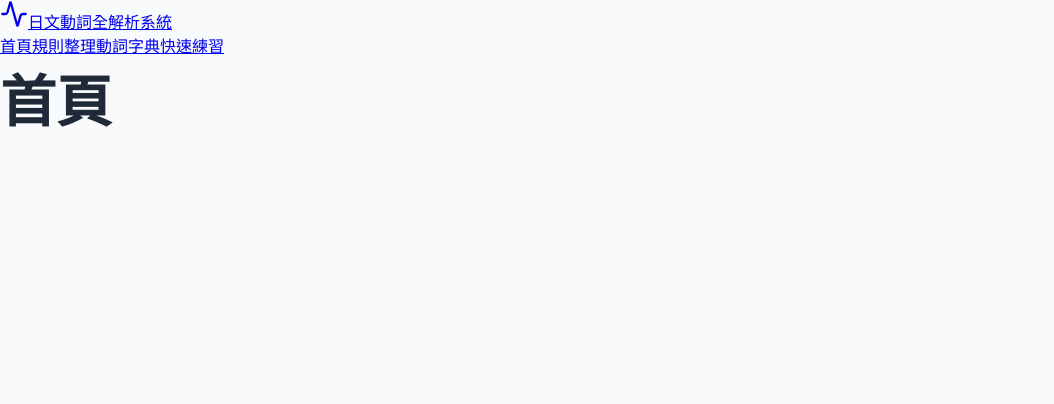
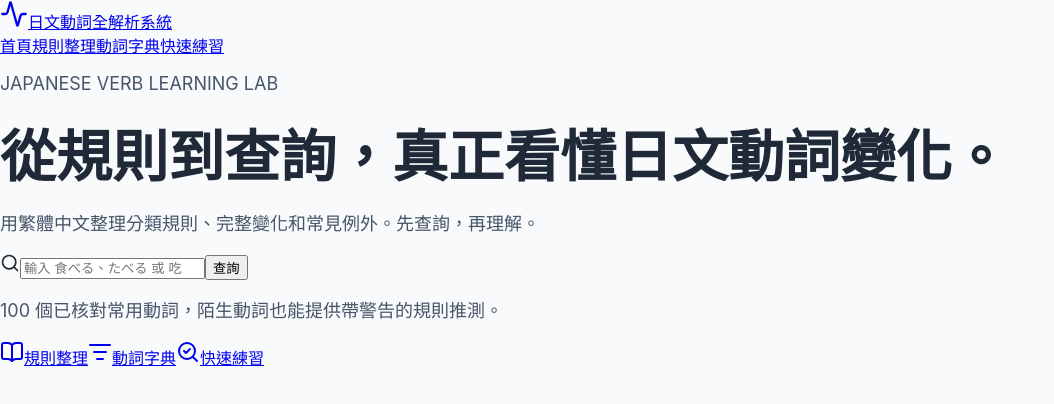
Before and after one commit to Lumus-lab/japanese-verb-learning-site, a React (Vite) app: page / in a window 1280 px wide. Shown: the top 404 px of the page, without its empty margins (0-1054 px from the left). Built offline with nearby package versions, Linux system fonts and the light colour scheme.

Commit message:
feat: add home lookup experience

```diff
--- /dev/null
+++ b/src/components/SearchBox.tsx
@@ -0,0 +1,28 @@
+import { Search } from 'lucide-react'
+import { type FormEvent, useState } from 'react'
+import { useNavigate } from 'react-router-dom'
+
+export function SearchBox({ initialQuery = '' }: { initialQuery?: string }) {
+  const [query, setQuery] = useState(initialQuery)
+  const navigate = useNavigate()
+
+  const submit = (event: FormEvent) => {
+    event.preventDefault()
+    const trimmed = query.trim()
+    if (trimmed) navigate(`/lookup?q=${encodeURIComponent(trimmed)}`)
+  }
+
+  return (
+    <form className="search-box" onSubmit={submit}>
+      <Search aria-hidden="true" size={20} />
+      <input
+        aria-label="搜尋動詞"
+        onChange={(event) => setQuery(event.target.value)}
+        placeholder="輸入 食べる、たべる 或 吃"
+        type="search"
+        value={query}
+      />
+      <button type="submit">查詢</button>
+    </form>
+  )
+}
--- /dev/null
+++ b/src/pages/HomePage.tsx
@@ -0,0 +1,35 @@
+import { BookOpen, ListFilter, SearchCheck } from 'lucide-react'
+import { Link } from 'react-router-dom'
+
+import { SearchBox } from '../components/SearchBox'
+import { VERBS } from '../data/verbs'
+
+export function HomePage() {
+  return (
+    <>
+      <section className="hero">
+        <p className="eyebrow">JAPANESE VERB LEARNING LAB</p>
+        <h1>從規則到查詢，真正看懂日文動詞變化。</h1>
+        <p>用繁體中文整理分類規則、完整變化和常見例外。先查詢，再理解。</p>
+        <SearchBox />
+        <p className="muted">
+          {VERBS.length} 個已核對常用動詞，陌生動詞也能提供帶警告的規則推測。
+        </p>
+      </section>
+      <section className="feature-grid" aria-label="學習入口">
+        <Link className="feature-card" to="/guide">
+          <BookOpen aria-hidden="true" />
+          規則整理
+        </Link>
+        <Link className="feature-card" to="/dictionary">
+          <ListFilter aria-hidden="true" />
+          動詞字典
+        </Link>
+        <Link className="feature-card" to="/practice">
+          <SearchCheck aria-hidden="true" />
+          快速練習
+        </Link>
+      </section>
+    </>
+  )
+}
--- a/src/router.tsx
+++ b/src/router.tsx
@@ -1,6 +1,7 @@
 import type { RouteObject } from 'react-router-dom'
 
 import { Layout } from './components/Layout'
+import { HomePage } from './pages/HomePage'
 
 const StubPage = ({ title }: { title: string }) => <h1>{title}</h1>
 
@@ -8,7 +9,7 @@ export const routes: RouteObject[] = [
   {
     element: <Layout />,
     children: [
-      { path: '/', element: <StubPage title="首頁" /> },
+      { path: '/', element: <HomePage /> },
       { path: '/guide', element: <StubPage title="規則整理" /> },
       { path: '/dictionary', element: <StubPage title="動詞字典" /> },
       { path: '/lookup', element: <StubPage title="動詞查詢" /> },
```
Also changed, not shown: 1 other file (tests, documents, lock files or other folders).
